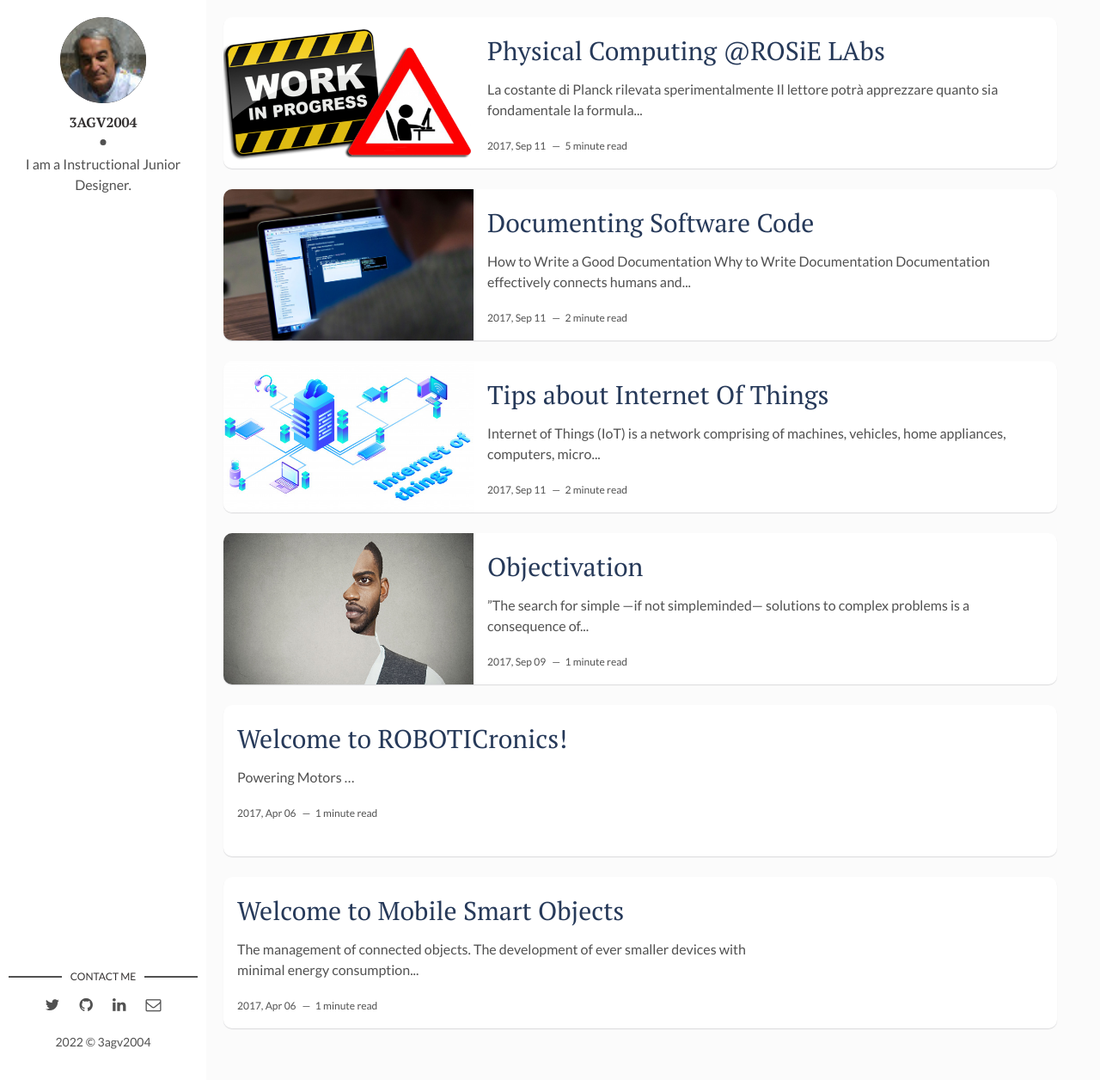
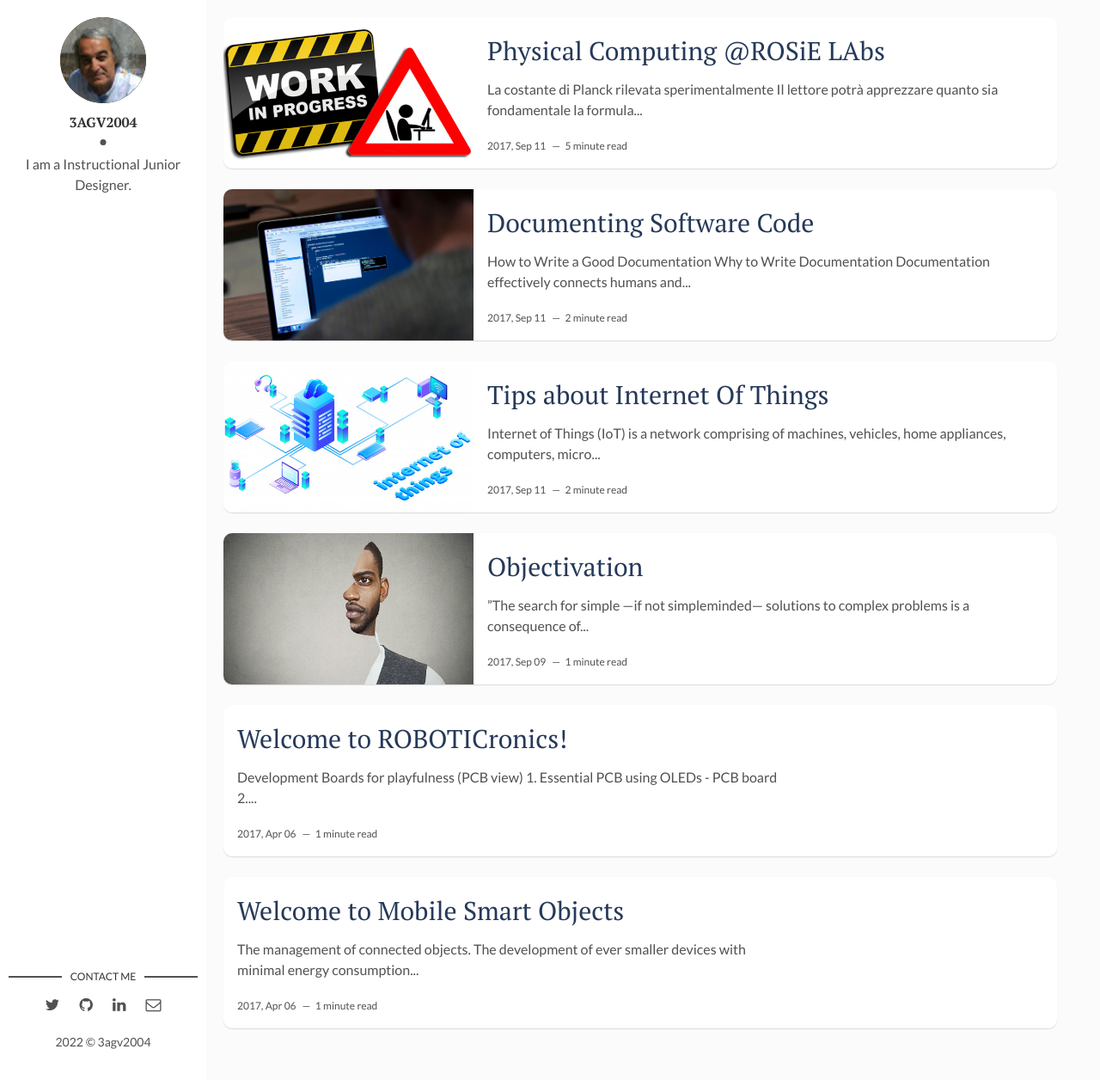
Before and after one commit to ROBOTICronics/ROBOTICronics.github.io, a Jekyll site: the page built from index.html, in a window 1280 px wide and 1256 px high. Shown: the whole window at 86% size. Built offline with Jekyll 4.4.1, drawn with Linux system fonts in a browser that asks for light colours; the list of posts is cut into pages by our own code.

Commit message:
Update 2017-04-06-welcome-to-jekyll.markdown

```diff
--- a/_posts/2017-04-06-welcome-to-jekyll.markdown
+++ b/_posts/2017-04-06-welcome-to-jekyll.markdown
@@ -5,6 +5,21 @@
 description: You’ll find this post in your `_posts` directory. Go ahead and edit it and re-build the site to see your changes. # Add post description (optional)
 img:  # Add image post (optional)
 ---
+# Development Boards for playfulness (PCB view)
+## 1.  Essential PCB
+  - **using OLEDs** -
+  - ![1st Board](https://github.com/ROBOTICronics/PCB/tree/main/xMM/learnOLEDs.png)
+  - [PCB board](https://github.com/ROBOTICronics/PCB/tree/main/xMM/learnOLEDs.zip "download LearnOLEDs PCB")
+## 2.  StandardPCB
+  - **w/ ATMEGA328P**
+  - ![2nd Board](https://github.com/ROBOTICronics/PCB/tree/main/xMM/wATMEGA328P.png)
+  - [PCB board](https://github.com/ROBOTICronics/PCB/tree/main/xMM/wATMEGA328P.zip "download wATMEGA328P PCB")
+## 3. Panel PowerSupply
+  - ** **
+  - ![3rd Board](https://github.com/ROBOTICronics/PCB/tree/main/xMM/panelpowersupply.png)
+  - [PCB board](https://github.com/ROBOTICronics/PCB/tree/main/xMM/panel-power-supply.zip "download Panel Power Supply PCB")
+
+...
 
 ## Powering Motors
 
```
